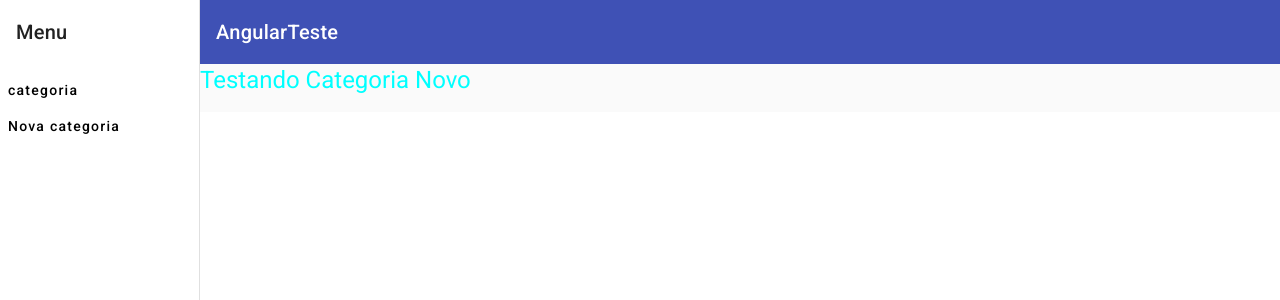
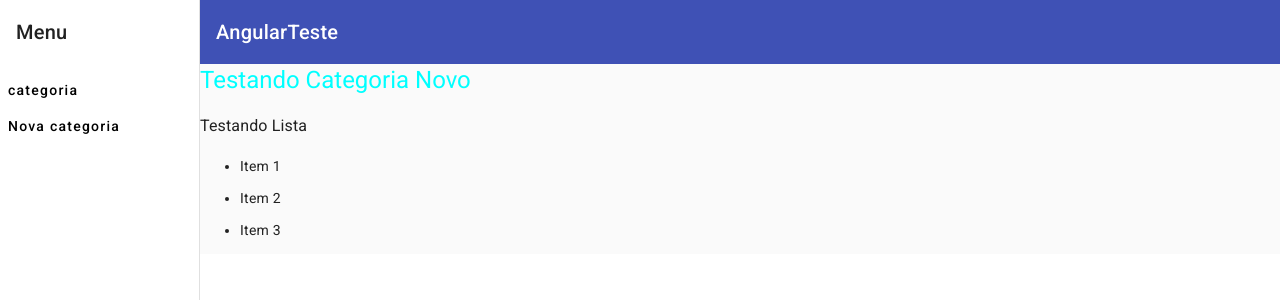
Before and after one commit to RafaKowalski/AngularTeste, an Angular app: page /categoria-novo in a window 1280 px wide. Shown: the top 300 px of the page. Built offline with nearby package versions, Linux system fonts and the light colour scheme.

Commit message:
Testando lista de itens

```diff
--- a/src/app/categoria-novo/categoria-novo.component.html
+++ b/src/app/categoria-novo/categoria-novo.component.html
@@ -1 +1,22 @@
 <h1>Testando Categoria Novo</h1>
+
+
+<h3>Testando Lista</h3>
+
+<ul>
+    <li>
+        <div class="Details">
+            <p>Item 1</p>
+        </div>
+    </li>
+    <li>
+        <div class="Details">
+            <p>Item 2</p>
+        </div>
+    </li>
+    <li>
+        <div class="Details">
+            <p>Item 3</p>
+        </div>
+    </li>
+</ul>
```
